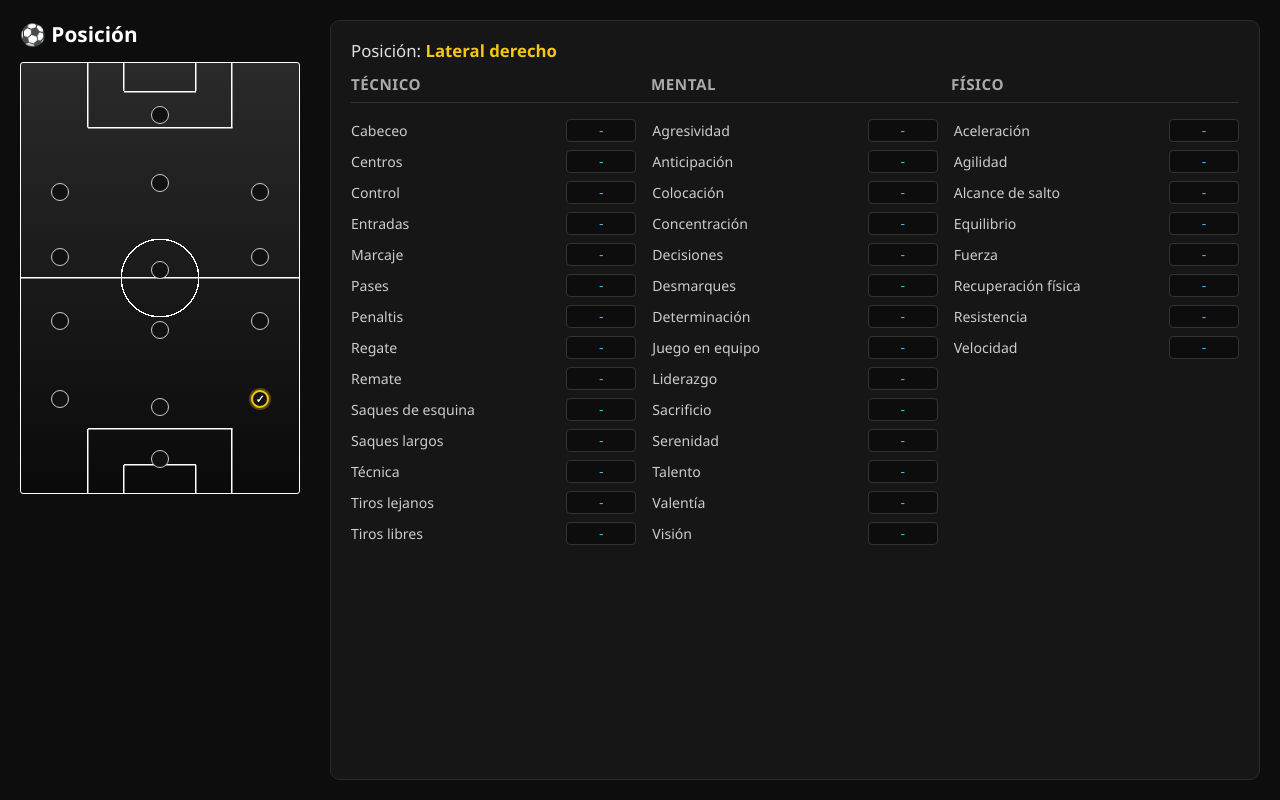
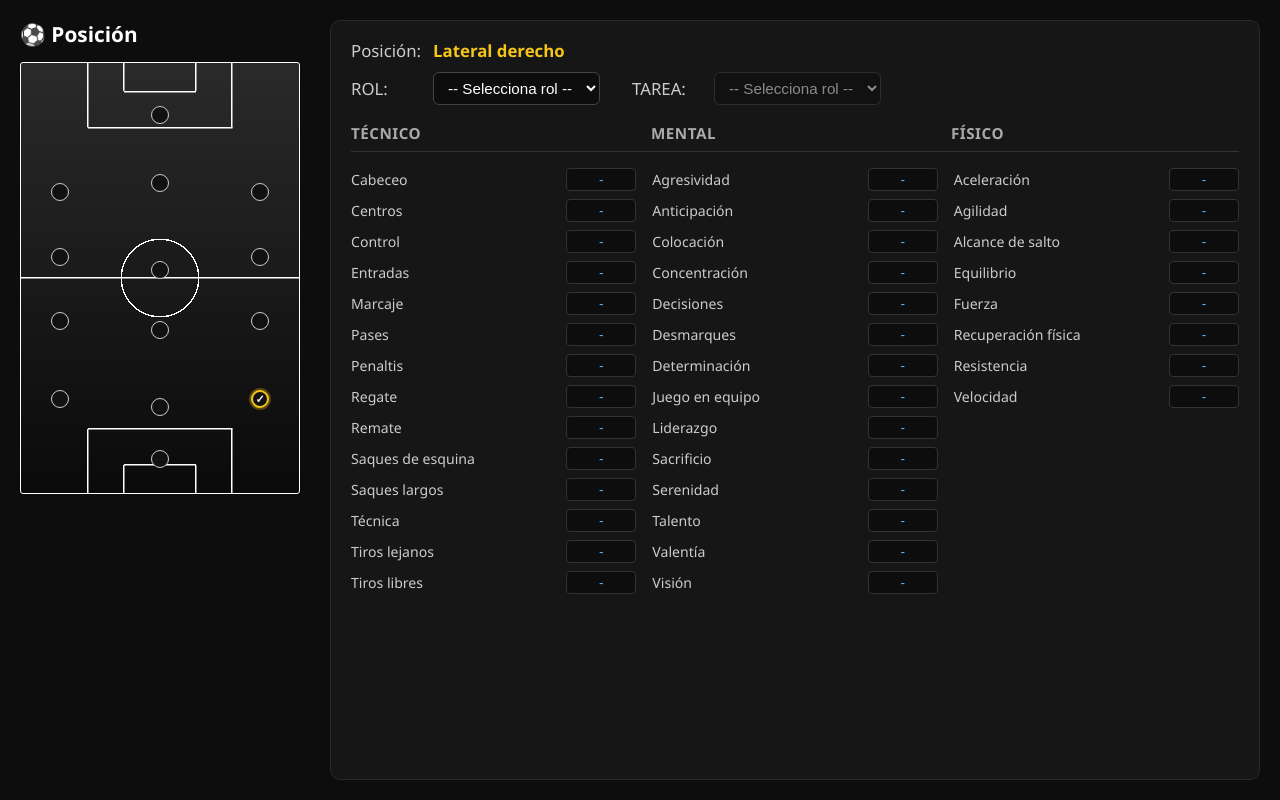
Before and after one commit to elkhoainor-byte/MyGM, a plain HTML site: page index.html in a window 1280 px wide. Both pictures are taken after a click on the element 260 px from the left and 398 px from the top of the page. Drawn offline with Linux system fonts and the light colour scheme.

Commit message:
Update index.html

```diff
--- a/index.html
+++ b/index.html
@@ -37,50 +37,42 @@
       position: relative;
       width: 280px;
       aspect-ratio: 68 / 105;
-      /* Fondo gris difuminado a negro de arriba abajo */
       background: linear-gradient(to bottom, #2a2a2a, #0a0a0a);
       border: 1.5px solid #ffffff;
       border-radius: 3px;
     }
 
-    /* Solo líneas blancas (sin relleno de áreas) */
+    /* Solo líneas blancas (sin relleno) */
     .pitch-container::before {
       content: '';
       position: absolute;
       inset: 0;
       pointer-events: none;
       background:
-        /* Línea central horizontal */
         linear-gradient(#fff, #fff) center / 100% 1.5px no-repeat,
-
-        /* Círculo central (solo borde) */
         radial-gradient(circle, transparent 38px, #fff 38px, #fff 39.5px, transparent 39.5px) center / 80px 80px no-repeat,
 
-        /* ===== ÁREA GRANDE INFERIOR (solo bordes) ===== */
-        /* línea izquierda */
+        /* Área grande inferior */
         linear-gradient(#fff, #fff) bottom 0 left calc(50% - 26%) / 1.5px 15% no-repeat,
-        /* línea derecha */
         linear-gradient(#fff, #fff) bottom 0 left calc(50% + 26%) / 1.5px 15% no-repeat,
-        /* línea superior del área */
         linear-gradient(#fff, #fff) bottom 15% left 50% / 52% 1.5px no-repeat,
 
-        /* ===== ÁREA PEQUEÑA INFERIOR (solo bordes) ===== */
+        /* Área pequeña inferior */
         linear-gradient(#fff, #fff) bottom 0 left calc(50% - 13%) / 1.5px 6.5% no-repeat,
         linear-gradient(#fff, #fff) bottom 0 left calc(50% + 13%) / 1.5px 6.5% no-repeat,
         linear-gradient(#fff, #fff) bottom 6.5% left 50% / 26% 1.5px no-repeat,
 
-        /* ===== ÁREA GRANDE SUPERIOR (solo bordes) ===== */
+        /* Área grande superior */
         linear-gradient(#fff, #fff) top 0 left calc(50% - 26%) / 1.5px 15% no-repeat,
         linear-gradient(#fff, #fff) top 0 left calc(50% + 26%) / 1.5px 15% no-repeat,
         linear-gradient(#fff, #fff) top 15% left 50% / 52% 1.5px no-repeat,
 
-        /* ===== ÁREA PEQUEÑA SUPERIOR (solo bordes) ===== */
+        /* Área pequeña superior */
         linear-gradient(#fff, #fff) top 0 left calc(50% - 13%) / 1.5px 6.5% no-repeat,
         linear-gradient(#fff, #fff) top 0 left calc(50% + 13%) / 1.5px 6.5% no-repeat,
         linear-gradient(#fff, #fff) top 6.5% left 50% / 26% 1.5px no-repeat;
     }
 
-    /* Círculos de posición */
     .position {
       position: absolute;
       width: 18px;
@@ -115,7 +107,6 @@
       font-weight: bold;
     }
 
-    /* Posiciones */
     #pos-portero                 { top: 92%; left: 50%; }
     #pos-lateral-derecho         { top: 78%; left: 86%; }
     #pos-defensa-central         { top: 80%; left: 50%; }
@@ -143,11 +134,51 @@
       max-height: calc(100vh - 40px);
     }
 
+    .info-row {
+      display: flex;
+      align-items: center;
+      gap: 12px;
+      margin-bottom: 10px;
+      font-size: 1.05rem;
+      flex-wrap: wrap;
+    }
+
+    .info-row label {
+      color: #ccc;
+      min-width: 70px;
+    }
+
+    .info-row span {
+      color: #f5c518;
+      font-weight: 600;
+    }
+
+    .info-row select {
+      background: #0d0d0d;
+      border: 1px solid #444;
+      color: #fff;
+      padding: 6px 10px;
+      border-radius: 6px;
+      font-size: 0.95rem;
+      min-width: 160px;
+      outline: none;
+      cursor: pointer;
+    }
+
+    .info-row select:focus {
+      border-color: #f5c518;
+    }
+
+    .info-row select:disabled {
+      opacity: 0.5;
+      cursor: not-allowed;
+    }
+
     .stats-header {
       display: grid;
       grid-template-columns: 1fr 1fr 1fr;
       gap: 12px;
-      margin-bottom: 12px;
+      margin: 18px 0 12px;
       padding-bottom: 8px;
       border-bottom: 1px solid #333;
       font-weight: 600;
@@ -191,16 +222,6 @@
     .stat-row input:focus {
       border-color: #4fc3f7;
     }
-
-    .selected-pos {
-      margin-bottom: 12px;
-      font-size: 1.05rem;
-    }
-
-    .selected-pos span {
-      color: #f5c518;
-      font-weight: 600;
-    }
   </style>
 </head>
 <body>
@@ -226,10 +247,25 @@
     </div>
   </div>
 
-  <!-- PANEL DE ATRIBUTOS -->
+  <!-- PANEL -->
   <div class="stats-panel">
-    <div class="selected-pos">
-      Posición: <span id="selected-name">Ninguna</span>
+    <!-- Posición -->
+    <div class="info-row">
+      <label>Posición:</label>
+      <span id="selected-name">Ninguna</span>
+    </div>
+
+    <!-- ROL + TAREA -->
+    <div class="info-row">
+      <label>ROL:</label>
+      <select id="rol-select" disabled>
+        <option value="">-- Selecciona posición --</option>
+      </select>
+
+      <label style="margin-left: 20px;">TAREA:</label>
+      <select id="tarea-select" disabled>
+        <option value="">-- Selecciona rol --</option>
+      </select>
     </div>
 
     <div class="stats-header">
@@ -275,7 +311,7 @@
         <div class="stat-row"><label>Visión</label><input type="text" value="-"></div>
       </div>
 
-      <!-- FÍSICO (sin Altura, Peso, Estilo, Condición, Ritmo) -->
+      <!-- FÍSICO -->
       <div>
         <div class="stat-row"><label>Aceleración</label><input type="text" value="-"></div>
         <div class="stat-row"><label>Agilidad</label><input type="text" value="-"></div>
@@ -292,13 +328,80 @@
   <script>
     const positions = document.querySelectorAll('.position');
     const selectedName = document.getElementById('selected-name');
+    const rolSelect = document.getElementById('rol-select');
+    const tareaSelect = document.getElementById('tarea-select');
 
+    // Opciones de ROL para laterales
+    const rolesLaterales = [
+      "Lateral",
+      "Carrilero",
+      "Lateral práctico",
+      "Carrilero completo",
+      "Carrilero inverso",
+      "Lateral inverso"
+    ];
+
+    // Opciones de TAREA según el ROL
+    const tareasPorRol = {
+      "Lateral": ["Defensa", "Apoyo", "Ataque", "Automático"],
+      "Carrilero": ["Defensa", "Apoyo", "Ataque", "Automático"],
+      "Lateral práctico": ["Defensa"],
+      "Carrilero completo": ["Apoyo", "Ataque"],
+      "Carrilero inverso": ["Defensa", "Apoyo", "Ataque", "Automático"],
+      "Lateral inverso": ["Defensa"]
+    };
+
+    function clearSelect(select, placeholder) {
+      select.innerHTML = `<option value="">${placeholder}</option>`;
+      select.disabled = true;
+    }
+
+    function fillRoles(isLateral) {
+      clearSelect(rolSelect, "-- Selecciona rol --");
+      clearSelect(tareaSelect, "-- Selecciona rol --");
+
+      if (isLateral) {
+        rolesLaterales.forEach(rol => {
+          const opt = document.createElement('option');
+          opt.value = rol;
+          opt.textContent = rol;
+          rolSelect.appendChild(opt);
+        });
+        rolSelect.disabled = false;
+      }
+    }
+
+    function fillTareas(rol) {
+      clearSelect(tareaSelect, "-- Selecciona tarea --");
+
+      if (rol && tareasPorRol[rol]) {
+        tareasPorRol[rol].forEach(tarea => {
+          const opt = document.createElement('option');
+          opt.value = tarea;
+          opt.textContent = tarea;
+          tareaSelect.appendChild(opt);
+        });
+        tareaSelect.disabled = false;
+      }
+    }
+
+    // Click en posición
     positions.forEach(pos => {
       pos.addEventListener('click', () => {
         positions.forEach(p => p.classList.remove('selected'));
         pos.classList.add('selected');
-        selectedName.textContent = pos.dataset.name;
+
+        const name = pos.dataset.name;
+        selectedName.textContent = name;
+
+        const isLateral = (name === "Lateral izquierdo" || name === "Lateral derecho");
+        fillRoles(isLateral);
       });
+    });
+
+    // Cambio de ROL → actualiza TAREA
+    rolSelect.addEventListener('change', () => {
+      fillTareas(rolSelect.value);
     });
   </script>
 </body>
```
